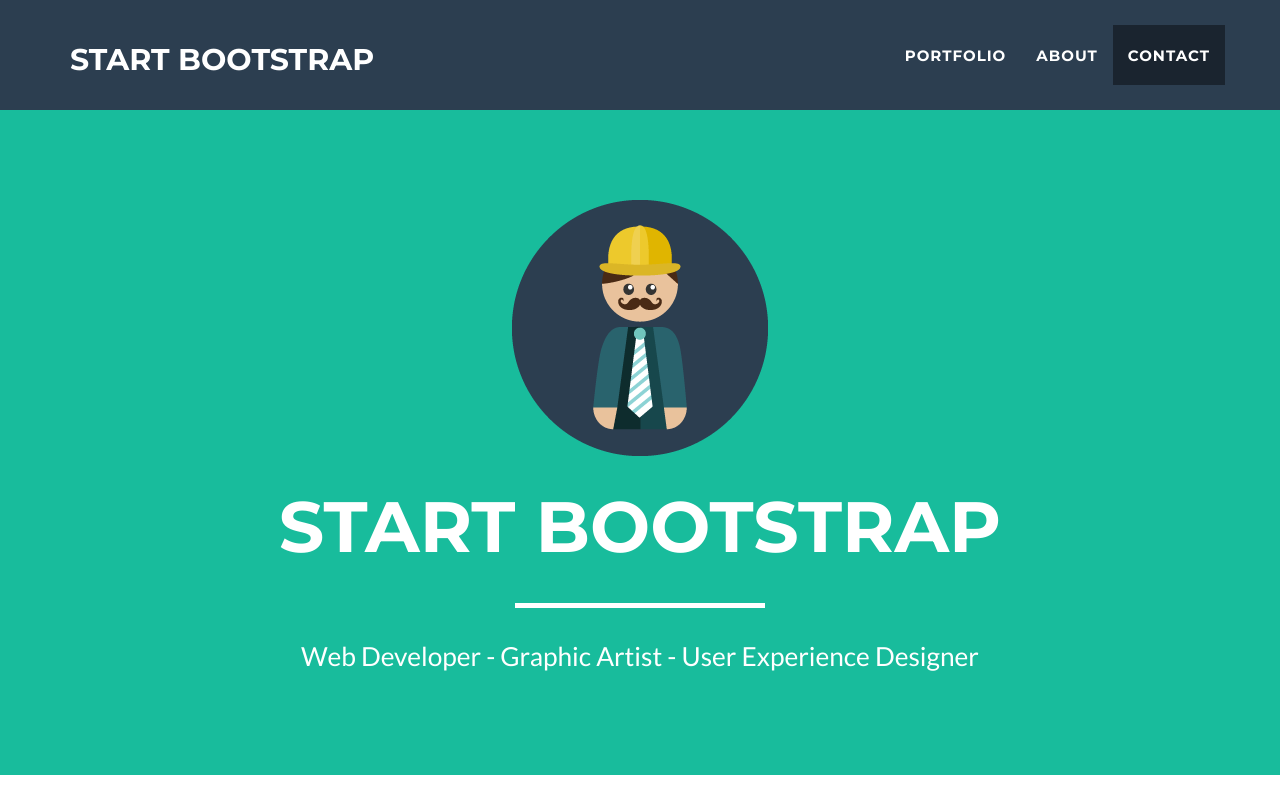
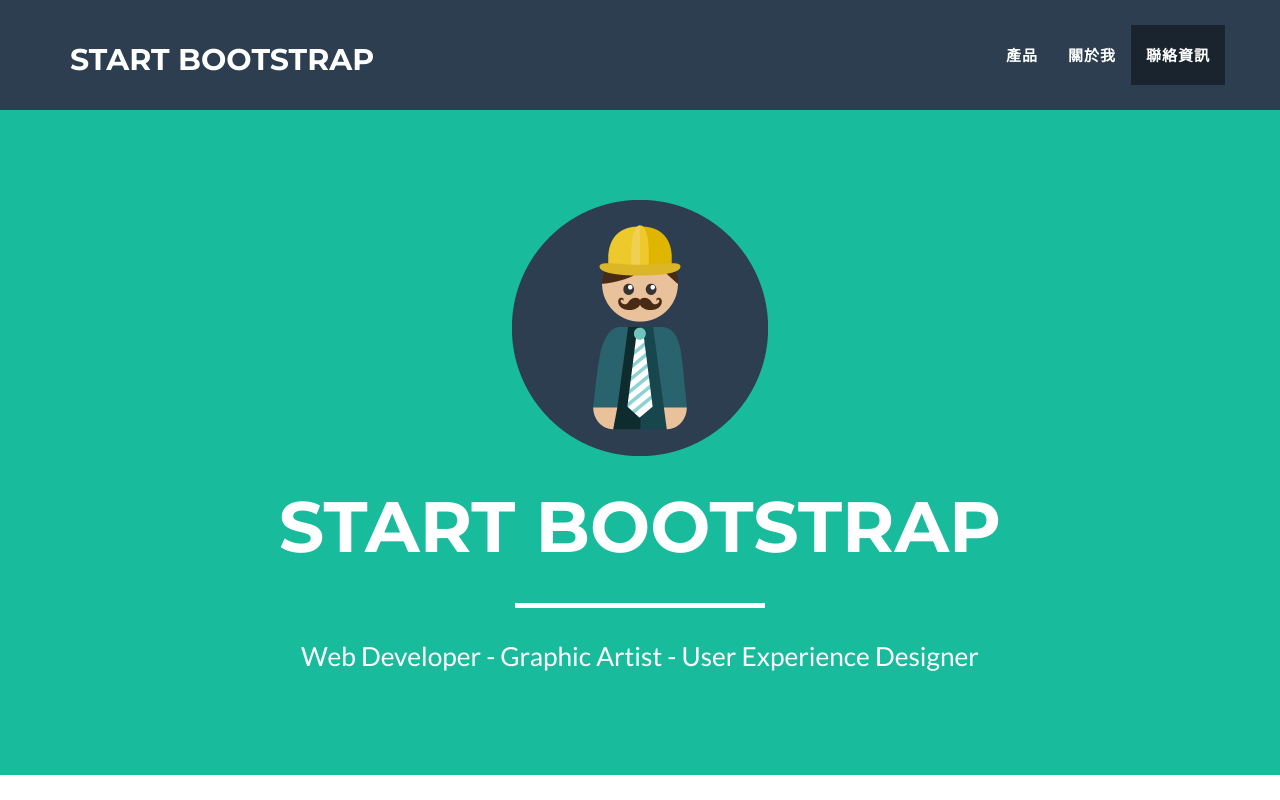
Before and after one commit to kev422/dygonet, a plain HTML site: page index.html in a window 1280 px wide. Shown: the top 800 px of the page. Drawn offline with nearby package versions, Linux system fonts and the light colour scheme.

Commit message:
[dygonet] index.html header nav  change

```diff
--- a/index.html
+++ b/index.html
@@ -54,13 +54,13 @@
                         <a href="#page-top"></a>
                     </li>
                     <li class="page-scroll">
-                        <a href="#portfolio">Portfolio</a>
+                        <a href="#portfolio">產品</a>
                     </li>
                     <li class="page-scroll">
-                        <a href="#about">About</a>
+                        <a href="#about">關於我</a>
                     </li>
                     <li class="page-scroll">
-                        <a href="#contact">Contact</a>
+                        <a href="#contact">聯絡資訊</a>
                     </li>
                 </ul>
             </div>
```
